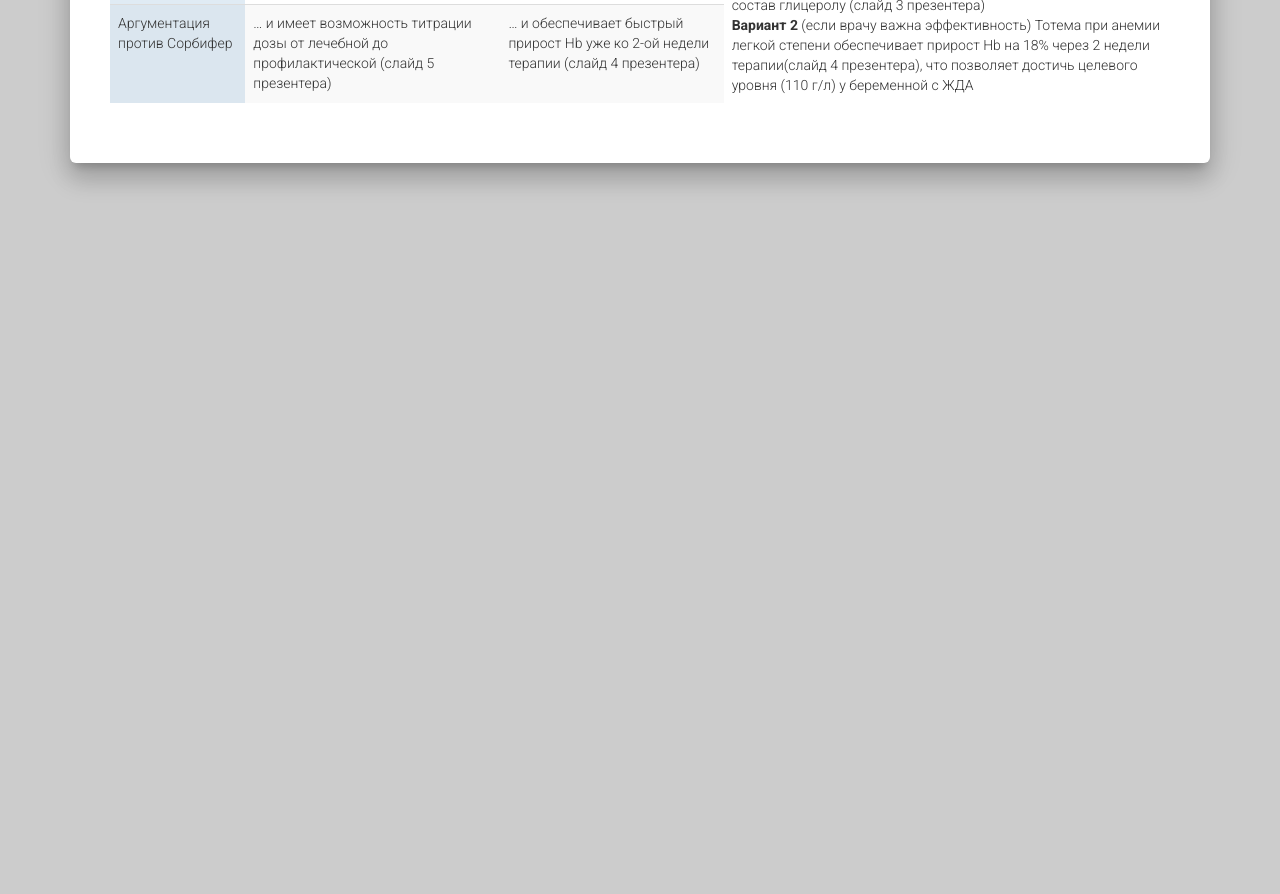
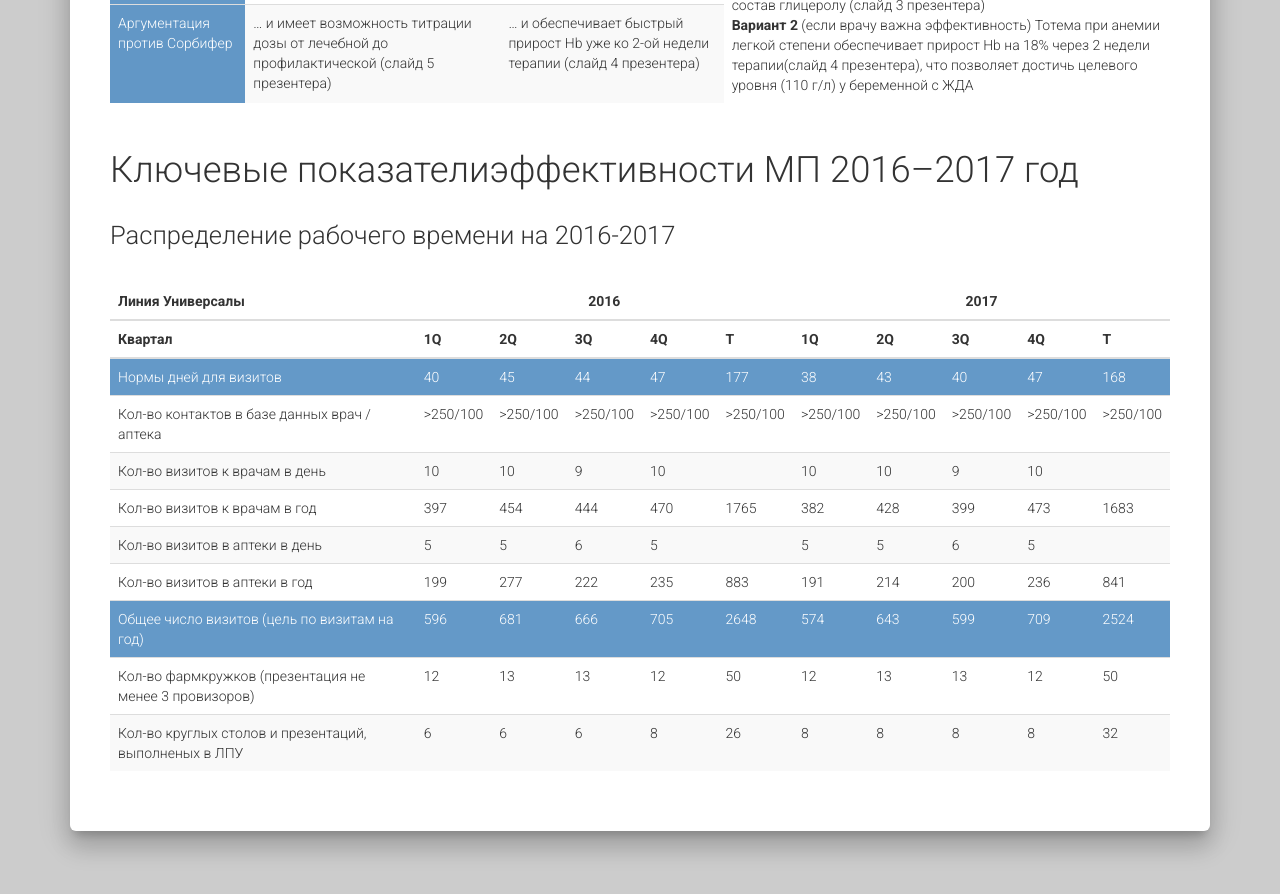
Before and after one commit to glinkap/Innotech-tsiklovaya, a website: page totema.html in a window 1280 px wide. Shown: the part 1160-2054 px from the top of the page. Before the commit the page ends 1423 px from the top, so only its background shows below. Drawn offline with Linux system fonts and the light colour scheme.

Commit message:
аблица циферки

```diff
--- a/assets/sass/custome.scss
+++ b/assets/sass/custome.scss
@@ -124,10 +124,18 @@
 
 
 
-.mark-cell {
-	background-color: hsla(208, 56%, 46%, 0.15);
+.mark-cell,.marked-cell {
+	background-color: hsla(208, 56%, 46%, 0.76) !important;
+	// background-color: #04a6ec !important;
+    color: white;
+    // font-weight: 500;
 }
 
 .product-page h3 {
 	margin-bottom: 30px;
 }
+
+
+.table-hover>tbody>tr:hover {
+    background-color: hsla(208, 56%, 46%, 0.2);
+}
--- a/totema.html
+++ b/totema.html
@@ -18,12 +18,12 @@
 
 	<!-- CSS Files -->
 	<link href="assets/css/bootstrap.min.css" rel="stylesheet" />
-	<link href="assets/css/material-kit.css?3" rel="stylesheet"/>
+	<link href="assets/css/material-kit.css?4" rel="stylesheet"/>
 
 	<!-- CSS Just for demo purpose, don't include it in your project -->
-	<link href="assets/css/demo.css?3" rel="stylesheet" />
-	<link href="assets/css/menu.css?3" rel="stylesheet" />
-	<link href="assets/css/custome.css?3" rel="stylesheet" />
+	<link href="assets/css/demo.css?4" rel="stylesheet" />
+	<link href="assets/css/menu.css?4" rel="stylesheet" />
+	<link href="assets/css/custome.css?4" rel="stylesheet" />
 
 </head>
 
@@ -32,7 +32,12 @@
 	<nav class="navbar navbar-transparent navbar-fixed-top navbar-color-on-scroll nav-collapse-fix">
 		<div class="container">
 			<div class="navbar-header">
+<!-- <div>
+	Скачать <i class="material-icons">cloud_download</i>
+</div> -->
 
+<!-- <a href="#"><button class="btn btn-primary btn-round"><i class="material-icons">cloud_download</i> Скачать
+								<div class="ripple-container"></div></button></a> -->
 				<button type="button" class="navbar-toggle" data-toggle="collapse" data-target="#navigation-index" onclick="openNav()">
 					<span class="sr-only">Toggle navigation</span>
 					<span class="icon-bar"></span>
@@ -246,10 +251,9 @@
 				</div>  <!-- /row -->
 				<div class="row">
 				<div class="col-md-12">
-					<h3>Алгоритм работы на визите у гинеколога в зависимости от текущего опыта использования им Тотема </h4>
-					<!-- .table-responsive>.table.table-striped>tbody>tr*5>td*4 -->
+					<h3>Алгоритм работы на визите у гинеколога в зависимости от текущего опыта использования им Тотема </h3>
 					<div class="table-responsive">
-						<table class="table table-striped">
+						<table class="table table-striped ">
 							<tbody>
 								<tr>
 									<td class="mark-cell">Портрет пациента на визите</td>
@@ -297,6 +301,167 @@
 					</div>
 				</div>
 			</div>   <!-- /row -->
+
+<!-- .row>.col-md-12>h3+.table-responsive>table.table.table-striped>(thead>tr*2>th*11)+(tbody>tr*6>td*11) -->
+<div class="row">
+	<div class="col-md-12">
+		<h2>Ключевые показателиэффективности МП 2016–2017 год</h2>
+		<h3>Распределение рабочего времени на 2016-2017</h3>
+		<div class="table-responsive">
+			<table class="table table-striped table-hover">
+				<thead>
+					<tr>
+						<th>Линия Универсалы</th>
+						<th colspan="5" class="text-center">2016</th>
+						<th colspan="5" class="text-center">2017</th>
+					</tr>
+					<tr>
+						<th>Квартал</th>
+						<th>1Q</th>
+						<th>2Q</th>
+						<th>3Q</th>
+						<th>4Q</th>
+						<th>T</th>
+						<th>1Q</th>
+						<th>2Q</th>
+						<th>3Q</th>
+						<th>4Q</th>
+						<th>T</th>
+					</tr>
+				</thead>
+				<tbody>
+					<tr class="marked-cell">
+						<td>Нормы дней для визитов</td>
+						<td>40</td>
+						<td>45</td>
+						<td>44</td>
+						<td>47</td>
+						<td>177</td>
+						<td>38</td>
+						<td>43</td>
+						<td>40</td>
+						<td>47</td>
+						<td>168</td>
+					</tr>
+					<tr>
+						<td>Кол-во контактов в базе данных врач / аптека</td>
+						<td>&gt;250/100</td>
+						<td>&gt;250/100</td>
+						<td>&gt;250/100</td>
+						<td>&gt;250/100</td>
+						<td>&gt;250/100</td>
+						<td>&gt;250/100</td>
+						<td>&gt;250/100</td>
+						<td>&gt;250/100</td>
+						<td>&gt;250/100</td>
+						<td>&gt;250/100</td>
+
+					</tr>
+					<tr>
+						<td>Кол-во визитов к врачам в день</td>
+						<td>10</td>
+						<td>10</td>
+						<td>9</td>
+						<td>10</td>
+						<td></td>
+						<td>10</td>
+						<td>10</td>
+						<td>9</td>
+						<td>10</td>
+						<td></td>
+					</tr>
+					<tr>
+						<td>Кол-во визитов к врачам в год</td>
+						<td>397</td>
+						<td>454</td>
+						<td>444</td>
+						<td>470</td>
+						<td>1765</td>
+						<td>382</td>
+						<td>428</td>
+						<td>399</td>
+						<td>473</td>
+						<td>1683</td>
+					</tr>
+					<tr>
+						<td>Кол-во визитов в аптеки в день</td>
+						<td>5</td>
+						<td>5</td>
+						<td>6</td>
+						<td>5</td>
+						<td></td>
+						<td>5</td>
+						<td>5</td>
+						<td>6</td>
+						<td>5</td>
+						<td></td>
+					</tr>
+					<tr>
+						<td>Кол-во визитов в аптеки в год</td>
+						<td>199</td>
+						<td>277</td>
+						<td>222</td>
+						<td>235</td>
+						<td>883</td>
+						<td>191</td>
+						<td>214</td>
+						<td>200</td>
+						<td>236</td>
+						<td>841</td>
+					</tr>
+					<tr class="marked-cell">
+											<td>Общее  число визитов (цель по визитам на год)</td>
+											<td>596</td>
+											<td>681</td>
+											<td>666</td>
+											<td>705</td>
+											<td>2648</td>
+											<td>574</td>
+											<td>643</td>
+											<td>599</td>
+											<td>709</td>
+											<td>2524</td>
+										</tr>
+										<tr>
+											<td>Кол-во фармкружков (презентация не менее 3 провизоров)</td>
+											<td>12</td>
+											<td>13</td>
+											<td>13</td>
+											<td>12</td>
+											<td>50</td>
+											<td>12</td>
+											<td>13</td>
+											<td>13</td>
+											<td>12</td>
+											<td>50</td>
+										</tr>
+										<tr>
+											<td>Кол-во круглых столов и презентаций, выполненых в ЛПУ</td>
+											<td>6</td>
+											<td>6</td>
+											<td>6</td>
+											<td>8</td>
+											<td>26</td>
+											<td>8</td>
+											<td>8</td>
+											<td>8</td>
+											<td>8</td>
+											<td>32</td>
+										</tr>
+				</tbody>
+			</table>
+		</div>
+	</div>
+</div>
+
+
+
+
+
+
+
+
+
 
 
 			</div>
```
Also changed, not shown: assets/css/custome.css, 1 other file.
